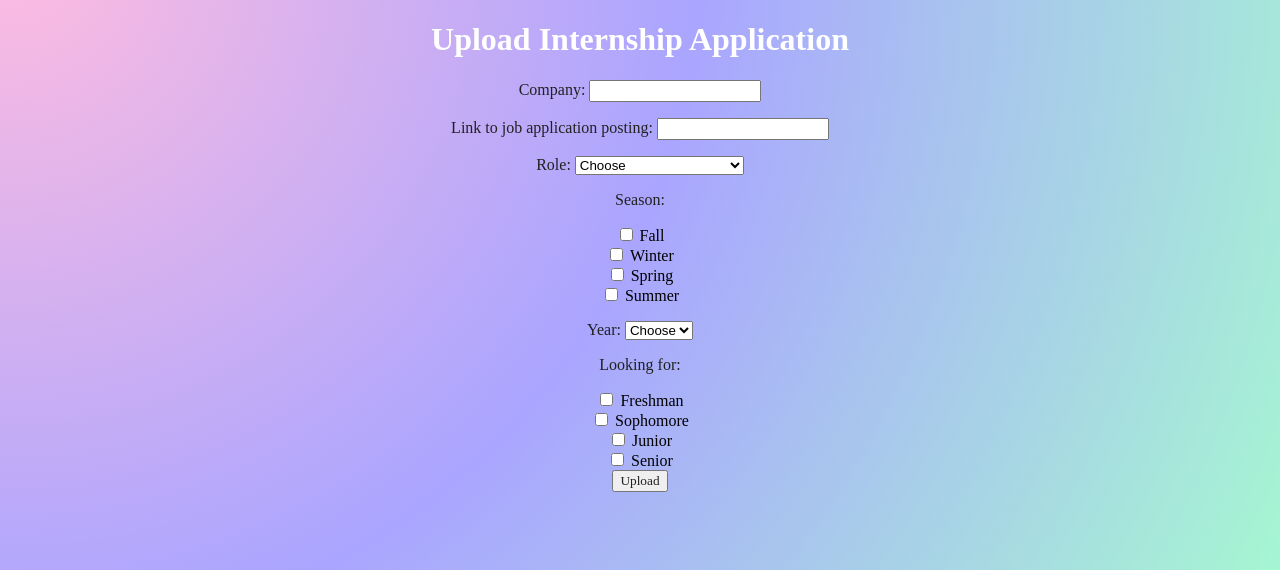
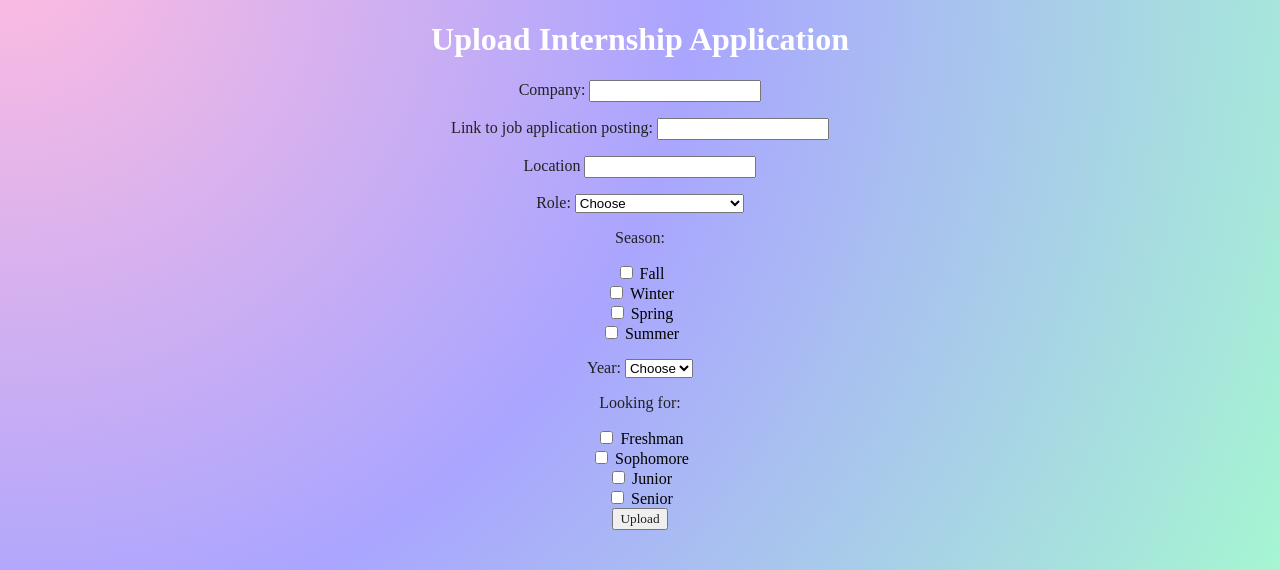
Before and after one commit to abichen/techships, a Flask app: template beta/templates/upload.html in a window 1280 px wide. Shown: the part 70-640 px from the top of the page. Run offline with Flask 2, Linux system fonts and the light colour scheme; the template is opened without the code that fills it, so the values that code supplies are empty.

Commit message:
Add location option on upload form, query to sort by location, insert query for location

```diff
--- a/beta/app.py
+++ b/beta/app.py
@@ -45,6 +45,7 @@ def upload():
         else:
             compName = request.form['compName']
             link = request.form['link']
+            city = request.form['location']
             role = request.form['role']
             seasonList = request.form.getlist('season')
             season= ','.join([str(elem) for elem in seasonList])
@@ -58,7 +59,7 @@ def upload():
             if sqlHelper.companyExists(compName) == 0:
                 sqlHelper.insertCompany(compName)
             lock.release()
-            sqlHelper.insertApplication(link,compName,uid,role,season,year,experience)
+            sqlHelper.insertApplication(link,compName,city,uid,role,season,year,experience)
             flash('Internship at ' + compName + ' was uploaded successfully')
             return render_template('upload.html')
 
--- a/beta/sqlHelper.py
+++ b/beta/sqlHelper.py
@@ -40,6 +40,14 @@ def getByExperience(conn, exp):
     where experience like %s;''', ['%' + exp+ '%'])
     return curs.fetchall()
 
+def getByLocation(conn, location):
+    # Returns the link, cid, uid, role, season, experience, city, state, and country
+    # of all applications needing specified location, as a list of dictionaries.
+    curs = dbi.dict_cursor(conn)
+    curs.execute('''select application.link, uid, role, season, experience, city
+    from appLocation, application where city = %s;''', [location])
+    return curs.fetchall()
+
 def getTotal(conn):
     # Returns the total number of internship postings
     curs = dbi.dict_cursor(conn)
@@ -64,8 +72,8 @@ def insertCompany(compName):
                 values (%s);''', [compName])
     conn.commit()
 
-def insertApplication(link,compName,uid,role,season,year,experience): #add uid to this once we implement login
-    # Given the link, compName, role, season, yr, experience, inserts an
+def insertApplication(link,compName,city,uid,role,season,year,experience):
+    # Given the link, compName, location, role, season, yr, experience, inserts an
     # application into the database.
     conn = dbi.connect()
     curs = dbi.cursor(conn)
@@ -73,6 +81,9 @@ def insertApplication(link,compName,uid,role,season,year,experience): #add uid t
                 values (%s, %s, %s, %s, %s, %s, %s);''', [link, compName, uid, role, season,
                 year, experience])
     conn.commit()
+    curs.execute('''insert into appLocation(city, link) values (%s,%s);''',[city, link])
+    conn.commit()
+
 
 def handleFavorite(uid, link):
     # Adds application to users' list of favorites, or removes if needed
--- a/beta/templates/upload.html
+++ b/beta/templates/upload.html
@@ -10,6 +10,10 @@
 
     <p><label>Link to job application posting:
             <input required type="text" name="link"></label></p>
+    </label></p>
+
+    <p><label>Location
+            <input required type="text" name="location"></label></p>
     </label></p>
 
     <p><label>Role:
@@ -27,19 +31,19 @@
     <!-- <label for="season">Season: </label> -->
     <p>Season:</p>
     <div>
-    <input type="checkbox" name="season" value ="Fall">
+        <input type="checkbox" name="season" value="Fall">
         <label for="fall">Fall</label>
     </div>
     <div>
-    <input type="checkbox" name="season" value ="Winter">
+        <input type="checkbox" name="season" value="Winter">
         <label for="winter">Winter</label>
     </div>
     <div>
-    <input type="checkbox" name="season" value ="Spring">
+        <input type="checkbox" name="season" value="Spring">
         <label for="spring">Spring</label>
     </div>
     <div>
-    <input type="checkbox" name="season" value ="Summer">
+        <input type="checkbox" name="season" value="Summer">
         <label for="summer">Summer</label>
     </div>
 
@@ -62,7 +66,7 @@
         <label for="freshman">Freshman</label>
     </div>
     <div>
-    <input type="checkbox" name="experience" value ="Sophomore">
+        <input type="checkbox" name="experience" value="Sophomore">
         <label for="sophomore">Sophomore</label>
     </div>
     <div>
@@ -70,7 +74,7 @@
         <label for="junior">Junior</label>
     </div>
     <div>
-    <input type="checkbox" name="experience" value ="Senior">
+        <input type="checkbox" name="experience" value="Senior">
         <label for="senior">Senior</label>
     </div>
     <div>
```
Lines whose indentation alone changed are shown as unchanged.
